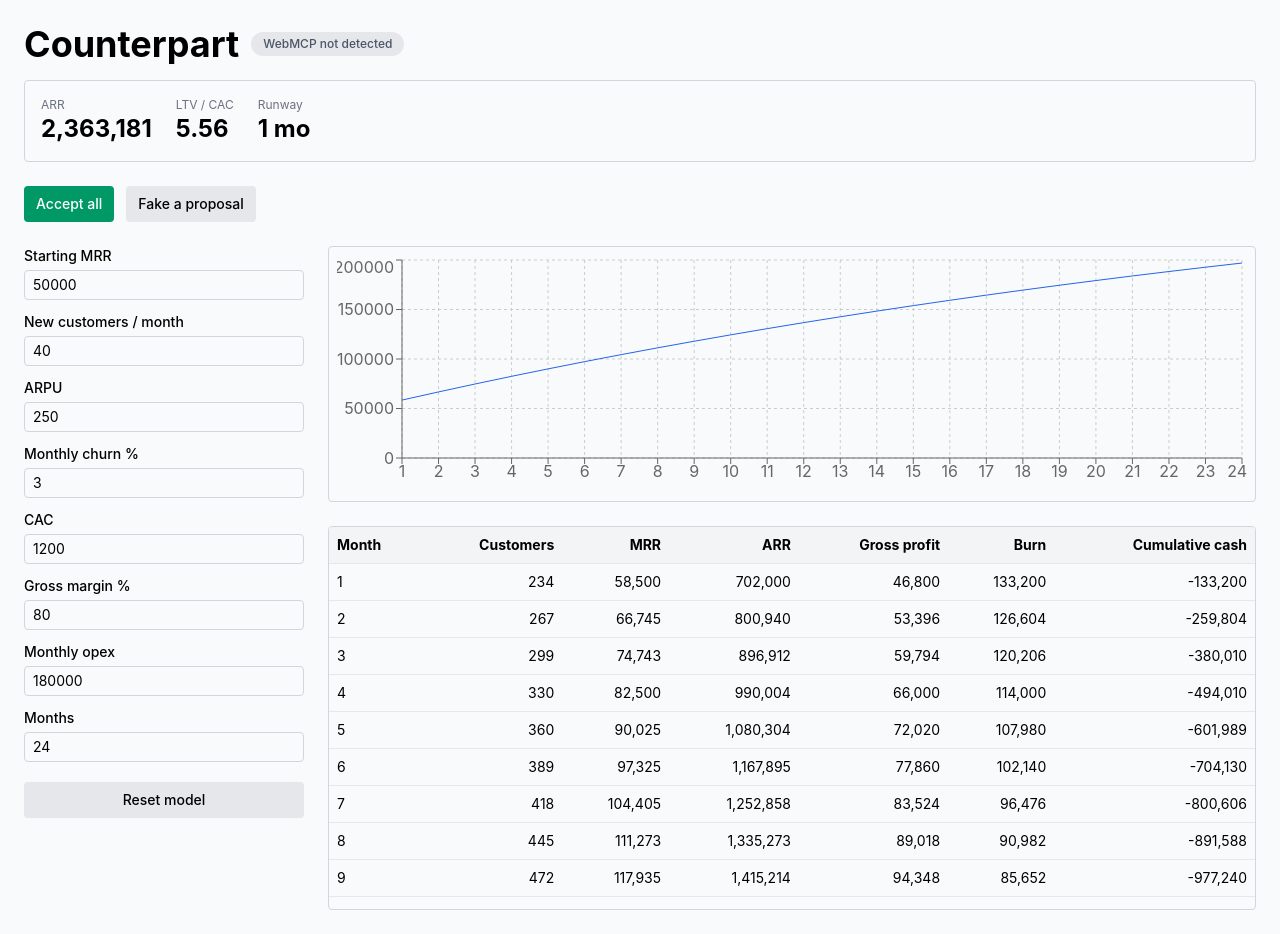
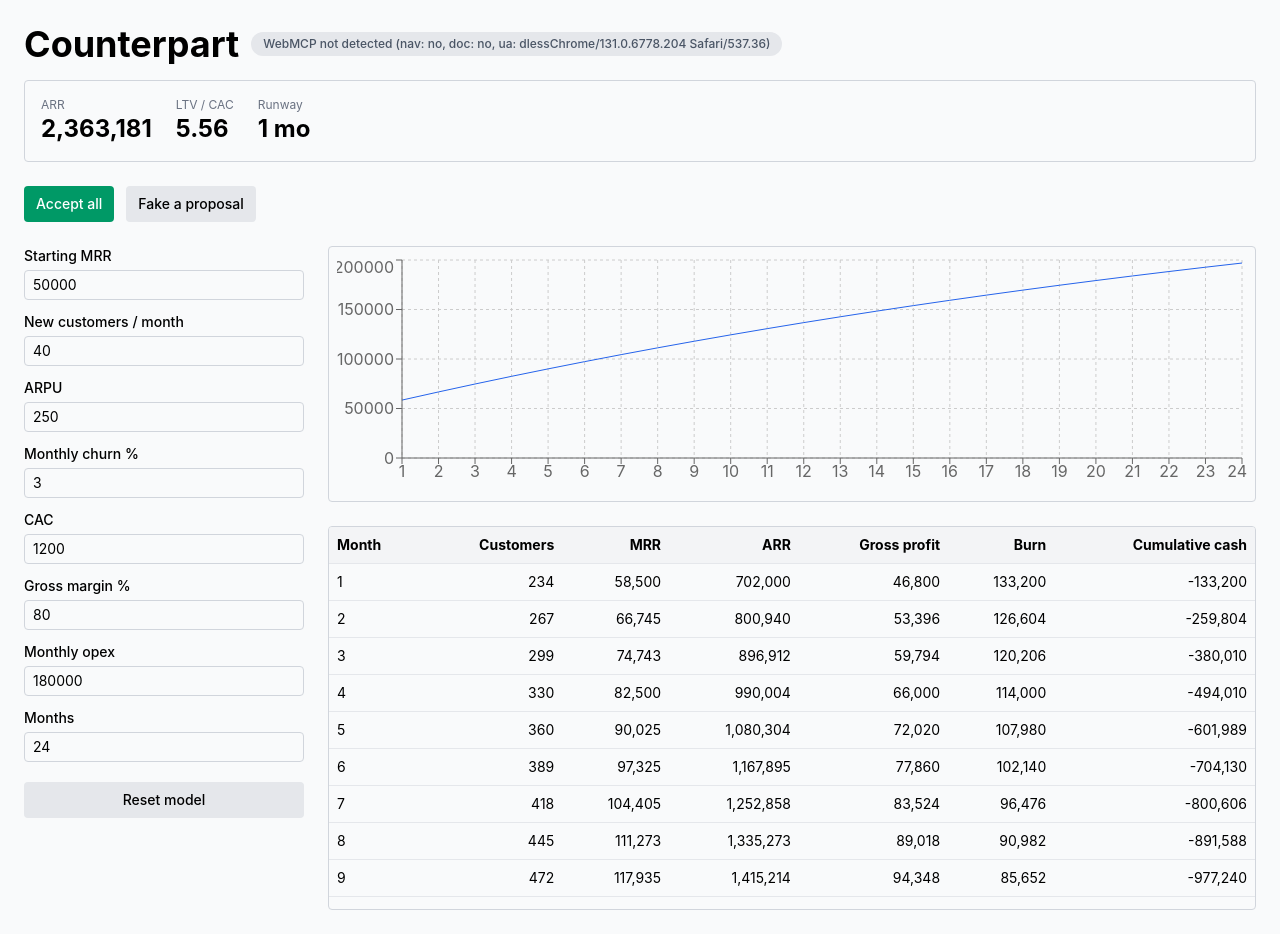
Before and after one commit to amohash/counterpart, a React (Vite) app: page / in a window 1280 px wide. Built offline with nearby package versions, Linux system fonts and the light colour scheme.

Commit message:
chore: temporary on-page WebMCP surface diagnostic in badge

```diff
--- a/src/components/WebmcpBadge.tsx
+++ b/src/components/WebmcpBadge.tsx
@@ -1,3 +1,5 @@
+import { describeSurfaces } from '../webmcp';
+
 interface WebmcpBadgeProps {
   isDetected: boolean;
 }
@@ -7,7 +9,7 @@
 
   return (
     <span className="rounded-full bg-gray-200 px-3 py-1 text-xs font-medium text-gray-600">
-      WebMCP not detected
+      WebMCP not detected ({describeSurfaces()})
     </span>
   );
 }
--- a/src/webmcp.ts
+++ b/src/webmcp.ts
@@ -50,6 +50,14 @@
   }
 
   return undefined;
+}
+
+/** Temporary diagnostic: which WebMCP surfaces this browser exposes. Remove after Phase 5. */
+export function describeSurfaces(): string {
+  const hasNav = typeof navigator !== 'undefined' && Boolean(navigator.modelContext);
+  const hasDoc = typeof document !== 'undefined' && Boolean(document.modelContext);
+  const ua = typeof navigator !== 'undefined' ? navigator.userAgent.slice(-40) : 'no-ua';
+  return `nav: ${hasNav ? 'yes' : 'no'}, doc: ${hasDoc ? 'yes' : 'no'}, ua: ${ua}`;
 }
 
 /**
```
